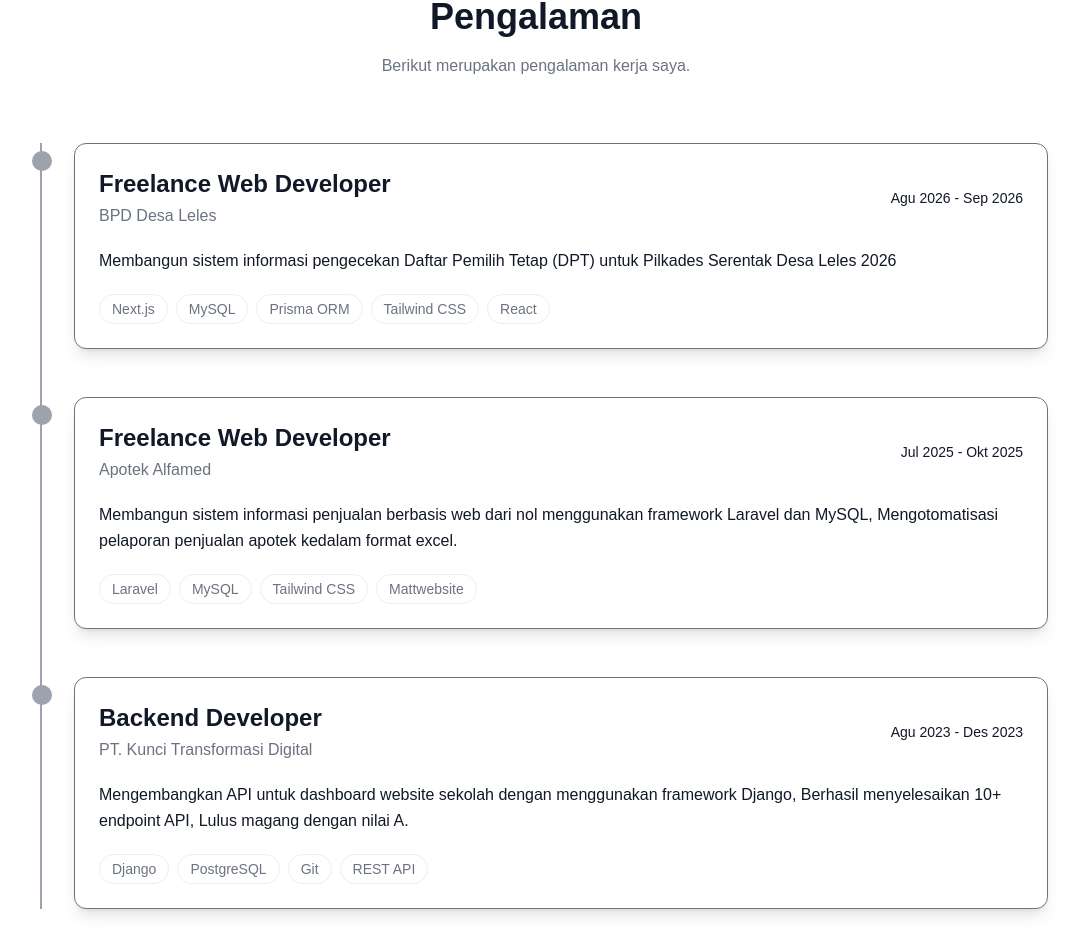
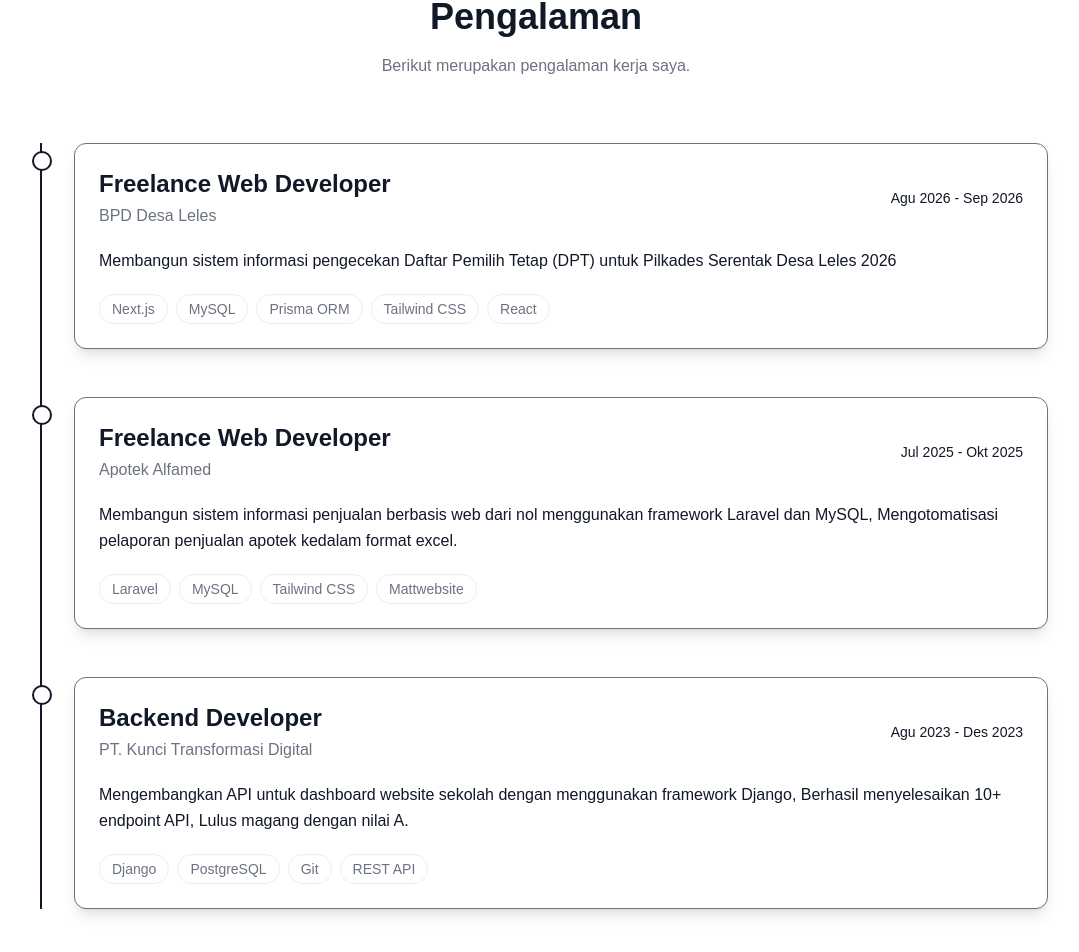
Before and after one commit to mrizqh294/portfolio-mrh-new, a React (Vite) app: page / in a window 1280 px wide. Shown: the part 1691-2643 px from the top of the page, without its empty margins (104-1183 px from the left). Built offline with nearby package versions, Linux system fonts and the light colour scheme; a web font is replaced by a local one.

Commit message:
edit dot

```diff
--- a/src/pages/Experience.jsx
+++ b/src/pages/Experience.jsx
@@ -83,7 +83,7 @@ const Education = () => {
           initial="hidden"
           whileInView="show"
           viewport={{ once: true }}
-          className="relative border-l-2 border-gray-400 dark:border-white ml-4"
+          className="relative border-l-2 border-gray-900 dark:border-white ml-4"
         >
           {experiences.map((exp, index) => (
             <motion.div
@@ -96,7 +96,7 @@ const Education = () => {
               className="relative mb-12 ml-8"
             >
               {/* Timeline Dot */}
-              <span className="absolute -left-[42px] top-2 w-5 h-5 rounded-full bg-gray-400 border-4 border-gray-400 dark:bg-white dark:border-white" />
+              <span className="absolute -left-[42px] top-2 w-5 h-5 rounded-full bg-white border-2 border-gray-900 dark:bg-gray-900 dark:border-white" />
 
               {/* Card */}
               <div className="bg-white dark:bg-gray-900 transition-colors duration-300 rounded-xl border border-gray-500 p-6 shadow-lg hover:border-gray-400 ">
```
